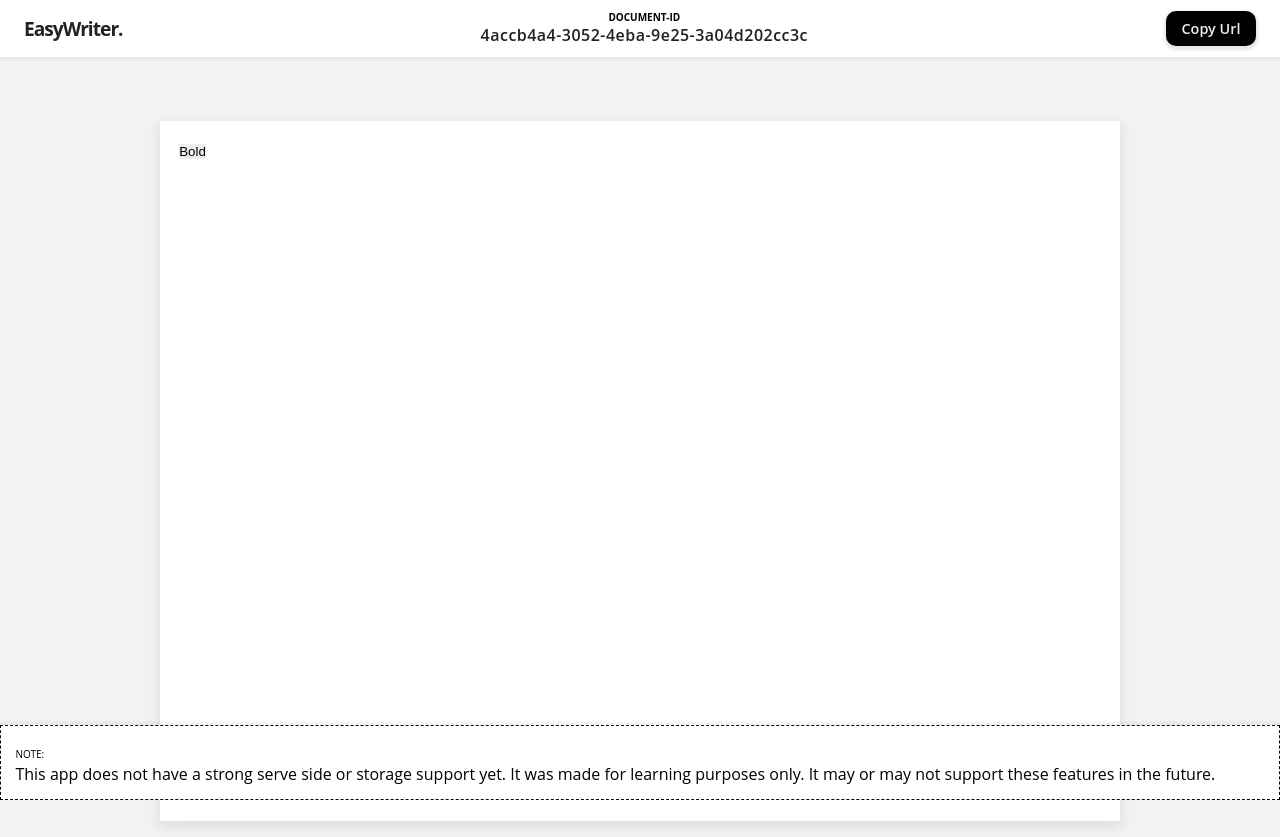
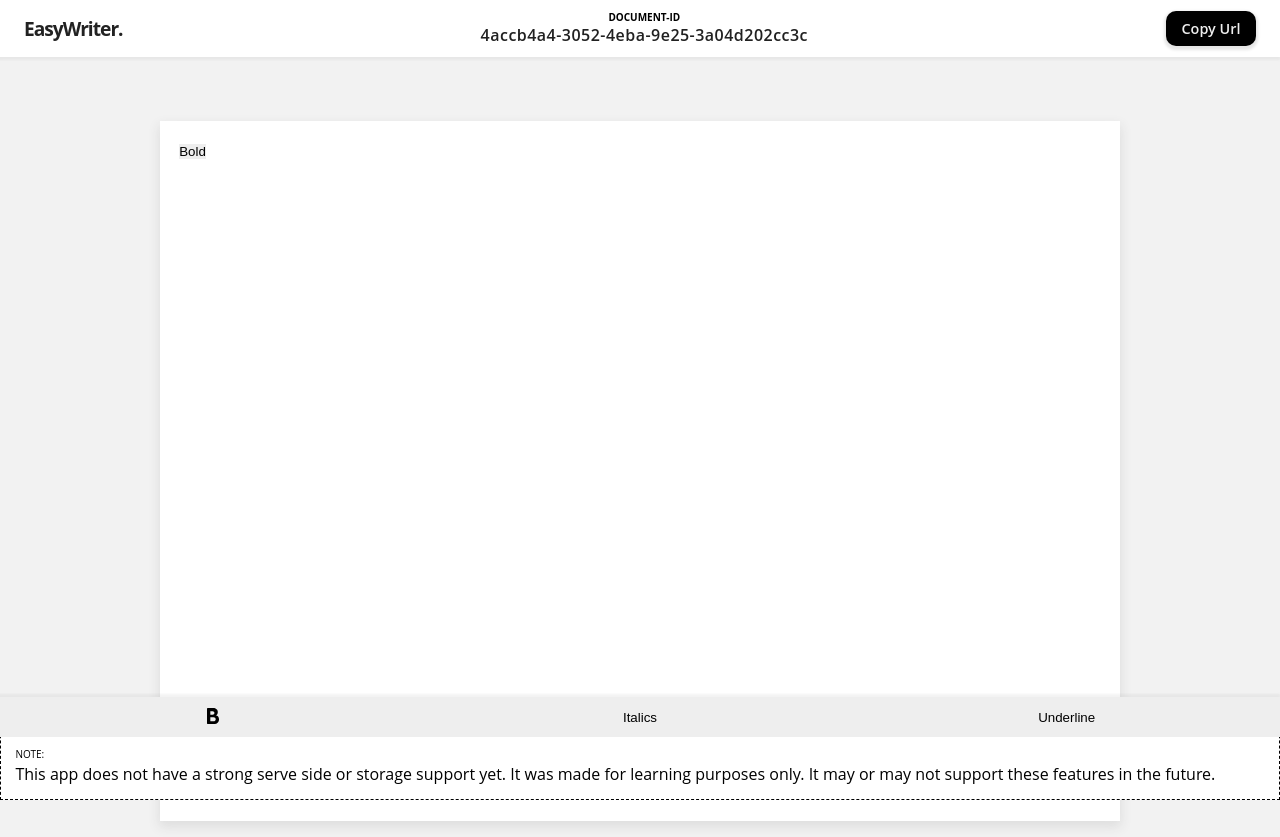
Before and after one commit to eniolajayi/easy-writer, a React (Create React App) app: page /group/1 in a window 1280 px wide. Built offline with nearby package versions, Linux system fonts and the light colour scheme; no server answers.

Commit message:
make command btn for footer

```diff
--- a/src/components/Layout/BottomBar.js
+++ b/src/components/Layout/BottomBar.js
@@ -1,18 +1,36 @@
 import React from "react";
 import styled from "styled-components";
+import Icon from "../Icon";
 
 const Footer = styled.footer`
+  max-width: 1440px;
   width: 100%;
   height: auto;
   min-height: 70px;
   background-color: #fff;
   position: fixed;
-  border: 1px dashed #000;
   bottom: 0;
   left: 0;
   z-index: 99;
   box-shadow: -1px -2px 2px 1px rgb(139 139 139 / 10%);
+  .controls {
+    height: 28px;
+    background: #fbfbfb;
+    display: flex;
+    align-items: stretch;
+    justify-content: space-between;
+    .btn {
+      flex: 1 0 auto;
+      width: 40px;
+      height: 40px;
+      svg {
+        width: 16px;
+        height: 16px;
+      }
+    }
+  }
   .info {
+    border: 1px dashed #000;
     padding: 0.9rem;
     .icon {
       font-size: 0.625rem;
@@ -22,9 +40,24 @@ const Footer = styled.footer`
     }
   }
 `;
+
+const ActionButton = ({ children, onClick, ...props }) => {
+  return (
+    <button className={props.className} onClick={onClick}>
+      {children}
+    </button>
+  );
+};
 function BottomBar() {
   return (
     <Footer>
+      <div className="controls">
+        <ActionButton className="btn">
+          <Icon type="bold" />
+        </ActionButton>
+        <ActionButton className="btn">Italics</ActionButton>
+        <ActionButton className="btn">Underline</ActionButton>
+      </div>
       <div className="info">
         <span className="icon">Note:</span>
         <p className="content">
```
